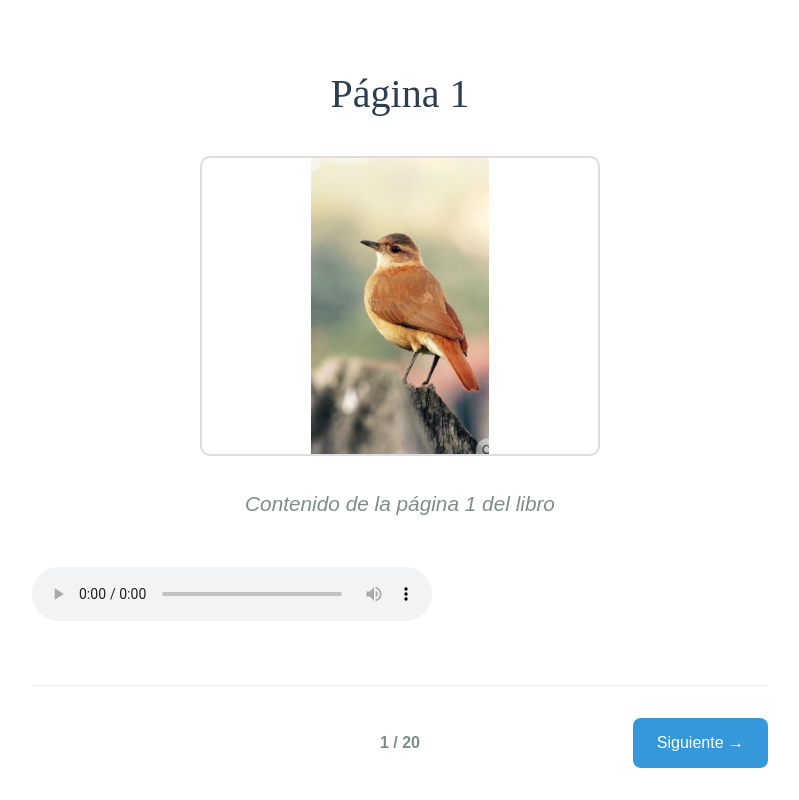
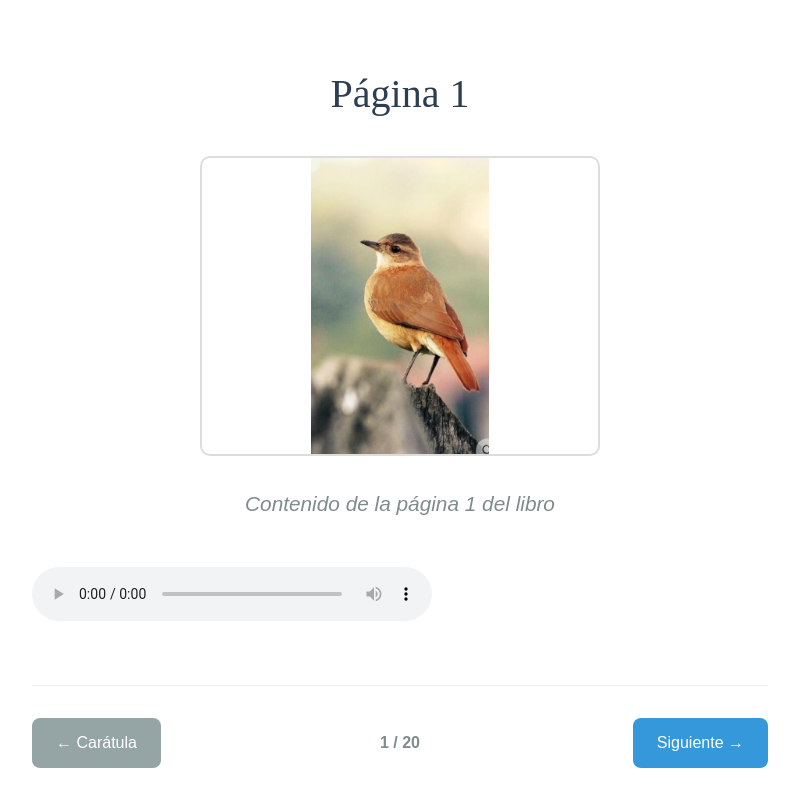
Before and after one commit to argenia-sas/libro-rio-marron, a Next.js app: page /pagina/1 in a window 1280 px wide. Shown: the whole page, without its empty margins (240-1039 px from the left). Built offline with nearby package versions, Linux system fonts and the light colour scheme.

Commit message:
fix: actualizar el texto del botón de navegación anterior en el componente Player

```diff
--- a/src/app/pagina/[id]/player.tsx
+++ b/src/app/pagina/[id]/player.tsx
@@ -195,7 +195,6 @@ export default function Player({ id }: { id: string }) {
           <>
             {/* Botón anterior */}
             <div style={{ width: "150px", textAlign: "left" }}>
-              {!isFirstPage && (
               <Link
                 href={prevPage}
                 style={{
@@ -211,9 +210,8 @@ export default function Player({ id }: { id: string }) {
                 onMouseEnter={(e) => (e.target as HTMLAnchorElement).style.backgroundColor = "#7f8c8d"}
                 onMouseLeave={(e) => (e.target as HTMLAnchorElement).style.backgroundColor = "#95a5a6"}
               >
-                  ← Anterior
+                {isFirstPage ? "← Carátula" : "← Anterior"}
               </Link>
-              )}
             </div>
 
             {/* Indicador de página */}
```
Lines whose indentation alone changed are shown as unchanged.
